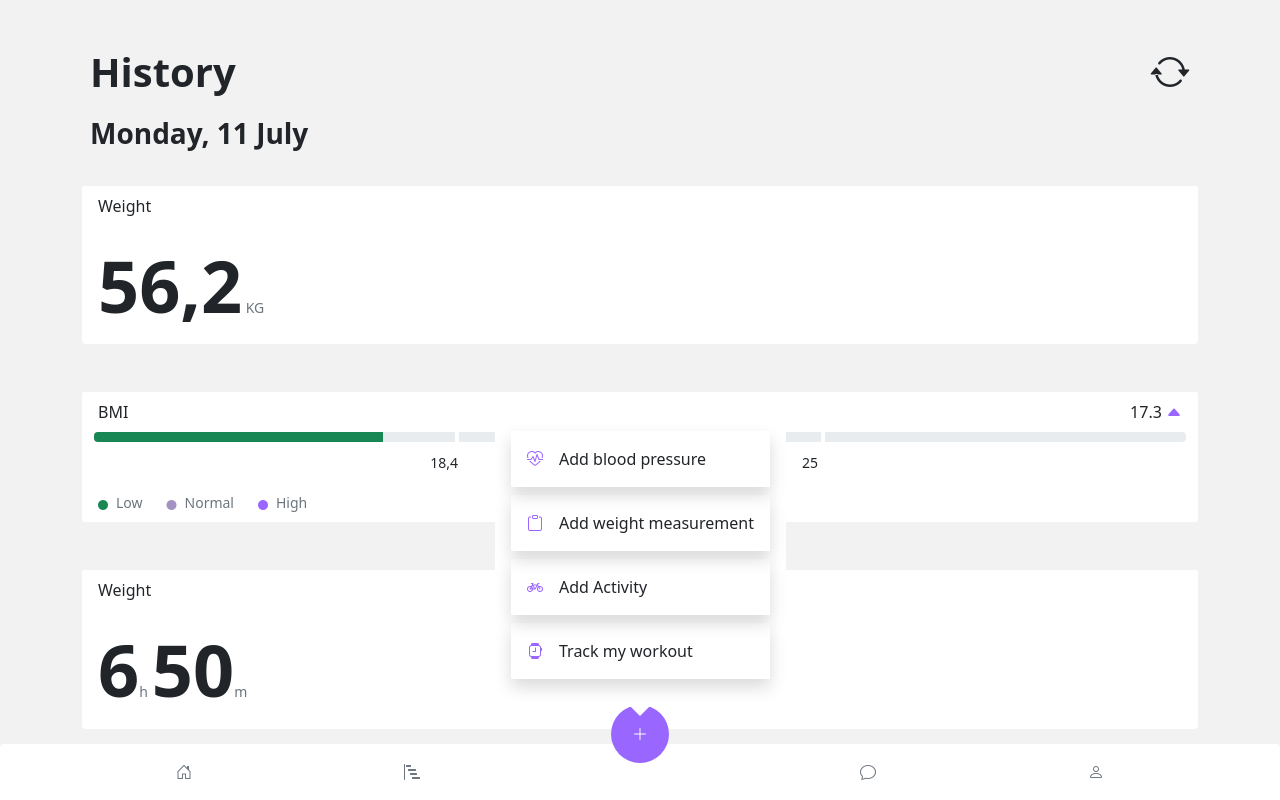
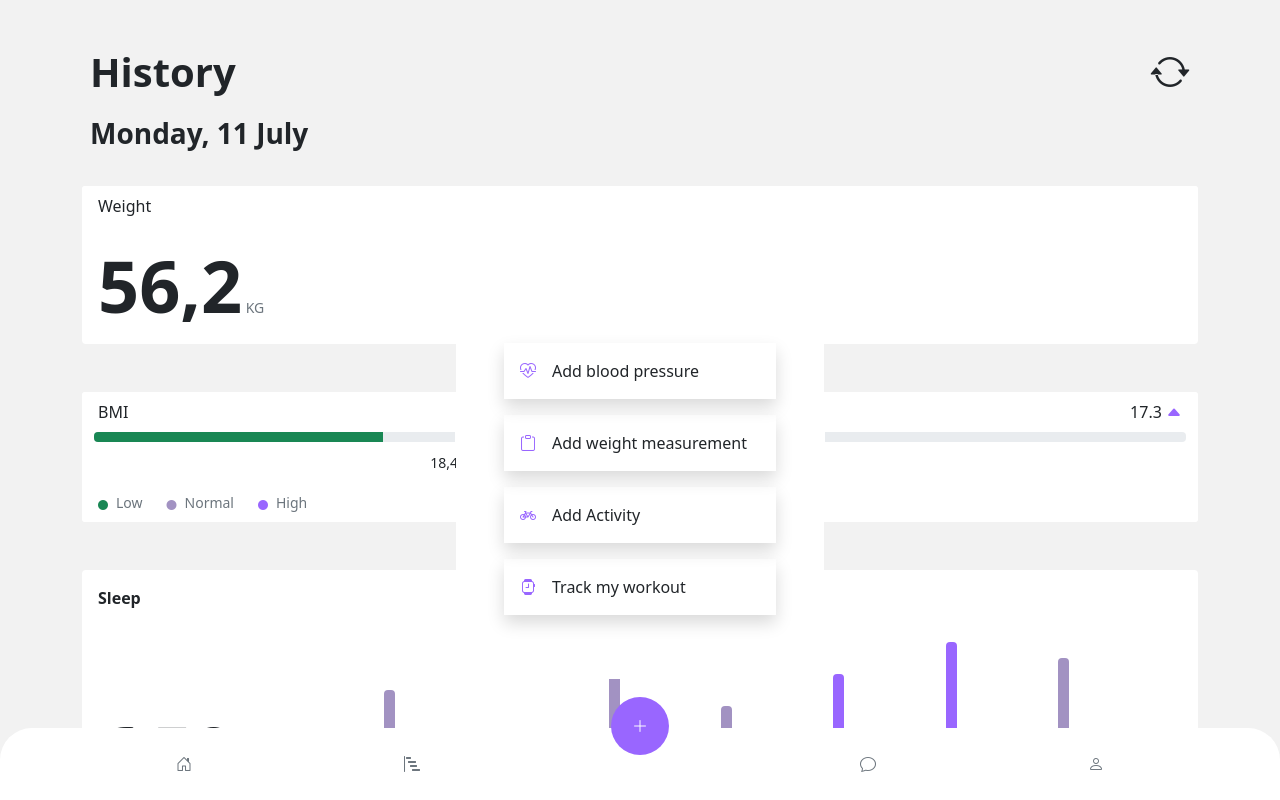
Before and after one commit to mykhie/TeamApt, an Angular app: page /history in a window 1280 px wide. Both pictures are taken after a click on the element 640 px from the left and 733 px from the top of the page. Built offline with nearby package versions, Linux system fonts and the light colour scheme.

Commit message:
update : updatedhistory graph for sleep

```diff
--- a/src/app/common/navbar/navbar.component.html
+++ b/src/app/common/navbar/navbar.component.html
@@ -1,4 +1,4 @@
-<nav class=" fixed-bottom  rounded-top text-white py-3 navbar-dark bg-white text-muted">
+<nav class=" fixed-bottom  text-white py-4 rounded-top-nav navbar-dark bg-white text-muted">
 
   <div class="container text-center">
     <div class="row row-cols-5 py-0">
@@ -20,27 +20,27 @@
           <i class="bi bi-plus-lg px-1"></i>
         </span>
         <div class="scale-in-bottom">
-          <ul class="dropdown-menu bubble4 p-3 border-0 rounded-5 ">
+          <ul class="dropdown-menu bubble4 p-5 mb-3 border-0 rounded-5 ">
             <li class="scale-in-bottom">
-              <a class="dropdown-item shadow py-3 my-2 align-self-center rounded-4" href="#">
+              <a class="dropdown-item shadow py-3 my-3 align-self-center rounded-4" href="#">
                 <i class="bi bi-heart-pulse text-purple"></i>
                 <span class="ps-3">Add blood pressure</span>
               </a>
             </li>
             <li class="scale-in-bottom">
-              <a class="dropdown-item shadow py-3 my-2 align-self-center rounded-4" [routerLink]="['/add-weight']">
+              <a class="dropdown-item shadow py-3 my-3 align-self-center rounded-4" [routerLink]="['/add-weight']">
                 <i class="bi bi-clipboard text-purple"></i>
                 <span class="ps-3">Add weight measurement</span>
               </a>
             </li>
             <li class="scale-in-bottom">
-              <a class="dropdown-item shadow py-3 my-2 align-self-center rounded-4" href="#">
+              <a class="dropdown-item shadow py-3 my-3 align-self-center rounded-4" href="#">
                 <i class="bi bi-bicycle text-purple"></i>
                 <span class="ps-3">Add Activity</span>
               </a>
             </li>
             <li class="scale-in-bottom">
-              <a class="dropdown-item shadow py-3 my-2 align-self-center rounded-4" href="#">
+              <a class="dropdown-item shadow py-3 my-3 align-self-center rounded-4" href="#">
                 <i class="bi bi-smartwatch text-purple"></i>
                 <span class="ps-3">Track my workout</span>
               </a>
--- a/src/app/common/navbar/navbar.component.scss
+++ b/src/app/common/navbar/navbar.component.scss
@@ -17,7 +17,7 @@
   transform: translate(-50%, 0);
 }
 
-.dropdown-item:hover, .dropdown-item:focus, .dropdown-item .active {
+.dropdown-item:hover, .dropdown-item:focus, .dropdown-item:active {
   background-color: $purple;
   color: white;
 }
@@ -79,3 +79,9 @@
     margin-bottom: -13px;
   }
 }
+.rounded-top-nav{
+  border-radius: 2em 2em 0 0;
+}
+.dropdown-menu{
+  width: 23em;
+}
--- a/src/app/main/history/history.component.html
+++ b/src/app/main/history/history.component.html
@@ -94,19 +94,35 @@
 
     <div class="col">
       <div class="card rounded-4 border-0">
-        <div class="card-header border-0 rounded-4 bg-white">
-          Weight
-        </div>
+
         <div class="card-body row ">
-
-          <div class="col-auto">
-            <div class="text-nowrap">
+          <span class="fw-bold">Sleep</span>
+          <div class="col-auto mb-3 d-flex align-self-end">
+            <div class="">
               <span class="display-2 fw-bold">6</span><small class="text-muted">h</small>
               <span class="display-2 fw-bold ps-1">50</span><small class="text-muted">m</small>
             </div>
           </div>
-          <div class="col">
-
+          <div class="col mb-4" style="height: 11em">
+            <div class="d-flex justify-content-evenly  bd-highlight">
+              <div *ngFor="let bar of days"
+                class="p-0 row d-flex justify-content-evenly  "
+                   style="height: 10em;width: 0.7em">
+                 <div class="w-100 p-0 bg-light-purple scale-in-bottom  rounded p-0 align-self-end"
+                      [class.bg-light-purple]="bar.class===0"
+                      [class.bg-purple]="bar.class===1"
+                      [style.height]="bar.percentage" >
+                   &nbsp;&nbsp;
+                 </div>
+              </div>
+            </div>
+            <div class="d-flex justify-content-evenly  bd-highlight">
+              <div *ngFor="let bar of days"
+                   class="p-0 row d-flex text-muted justify-content-evenly  "
+                   style="width: 0.7em">
+                {{bar.day.toLowerCase()}}
+              </div>
+            </div>
           </div>
         </div>
       </div>
--- a/src/app/main/history/history.component.ts
+++ b/src/app/main/history/history.component.ts
@@ -6,5 +6,36 @@ import { Component } from '@angular/core';
   styleUrls: ['./history.component.scss']
 })
 export class HistoryComponent {
+  days: any = [
+    {
+      day :'M',
+      percentage : '50%',
+      class:0
+    },{
+      day :'T',
+      percentage : '10%',
+      class:1
+    },{
+      day :'W',
+      percentage : '90%',
+      class:0
+    },{
+      day :'T',
+      percentage : '40%',
+      class:0
+    },{
+      day :'F',
+      percentage : '60%',
+      class:1
+    },{
+      day :'S',
+      percentage : '80%',
+      class:1
+    },{
+      day :'S',
+      percentage : '70%',
+      class:0
+    },
+  ];
 
 }
--- a/src/app/main/home/home.component.html
+++ b/src/app/main/home/home.component.html
@@ -15,12 +15,12 @@
         <div class="card rounded-4 border-0">
           <div class="card-body row ">
             <div class="col-auto align-self-center ">
-              <i class="bi bi-suit-heart text-purple"></i>
+              <i class="bi bi-fire text-purple"></i>
             </div>
             <div class="col">
-              <div class="fs-3 fw-bold">5 920</div>
+              <div class="fs-3 fw-bold">920</div>
               <div>
-                <small class="text-muted">Steps</small>
+                <small class="text-muted">Calories</small>
               </div>
               <div class="progress">
                 <div class="progress-bar bg-success" role="progressbar" style="width: 80%" aria-valuenow="25"
@@ -76,9 +76,9 @@
     </div>
   </div>
 
-  <div class="row px-2 py-4">
+  <div class="row px-2 pb-3 pt-4">
     <div class="col-auto align-self-center">
-      <div class="fs-5 fw-bolder">My Activity</div>
+      <div class="fs-5 fw-bolder">Goal for week</div>
     </div>
     <div class="col text-end text-muted">
       42 of 54
--- a/src/styles.scss
+++ b/src/styles.scss
@@ -27,6 +27,9 @@ main {
 }
 .text-light-purple {
   color: $light-purple;
+}
+.bg-light-purple{
+  background-color: $light-purple;
 }
 .bg-purple,.bg-purple:hover{
   background-color: $purple;
@@ -109,3 +112,41 @@ main {
 .progress{
   height: 10px;
 }
+
+
+.scale-in-bottom {
+  -webkit-animation: scale-in-bottom 1.0s cubic-bezier(0.250, 0.460, 0.450, 0.940) both;
+  animation: scale-in-bottom 1.0s cubic-bezier(0.250, 0.460, 0.450, 0.940) both;
+}
+@-webkit-keyframes scale-in-bottom {
+  0% {
+    -webkit-transform: scale(0);
+    transform: scale(0);
+    -webkit-transform-origin: 50% 100%;
+    transform-origin: 50% 100%;
+    opacity: 1;
+  }
+  100% {
+    -webkit-transform: scale(1);
+    transform: scale(1);
+    -webkit-transform-origin: 50% 100%;
+    transform-origin: 50% 100%;
+    opacity: 1;
+  }
+}
+@keyframes scale-in-bottom {
+  0% {
+    -webkit-transform: scale(0);
+    transform: scale(0);
+    -webkit-transform-origin: 50% 100%;
+    transform-origin: 50% 100%;
+    opacity: 1;
+  }
+  100% {
+    -webkit-transform: scale(1);
+    transform: scale(1);
+    -webkit-transform-origin: 50% 100%;
+    transform-origin: 50% 100%;
+    opacity: 1;
+  }
+}
```
Also changed, not shown: src/app/main/history/history.component.scss (+6 -5 lines).
